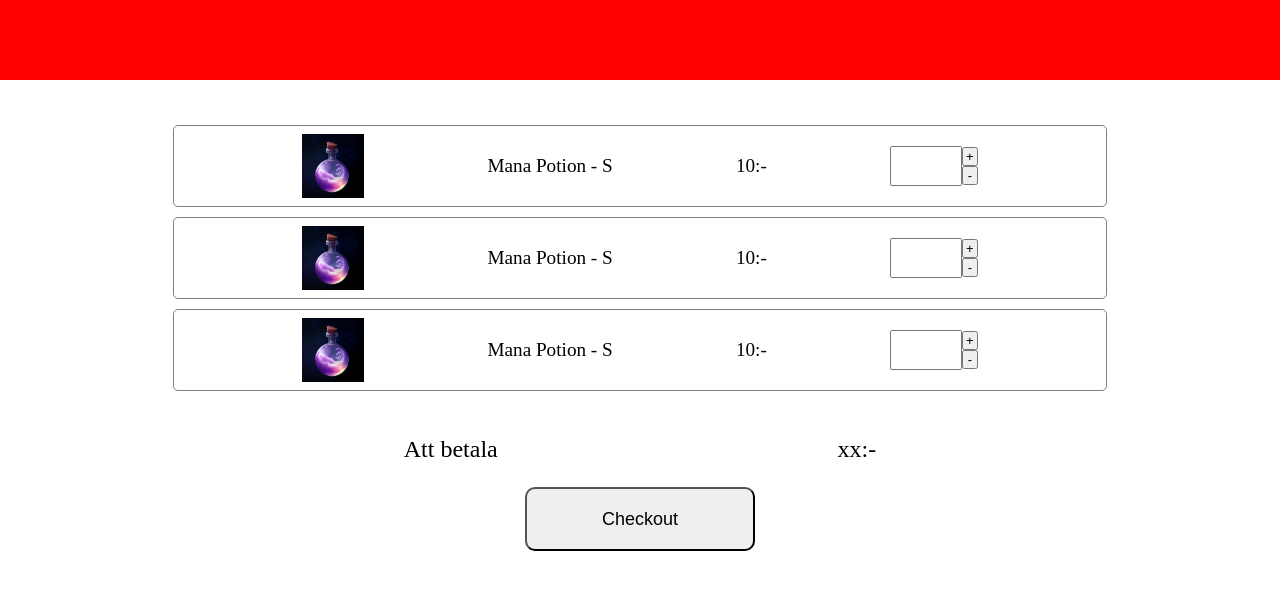
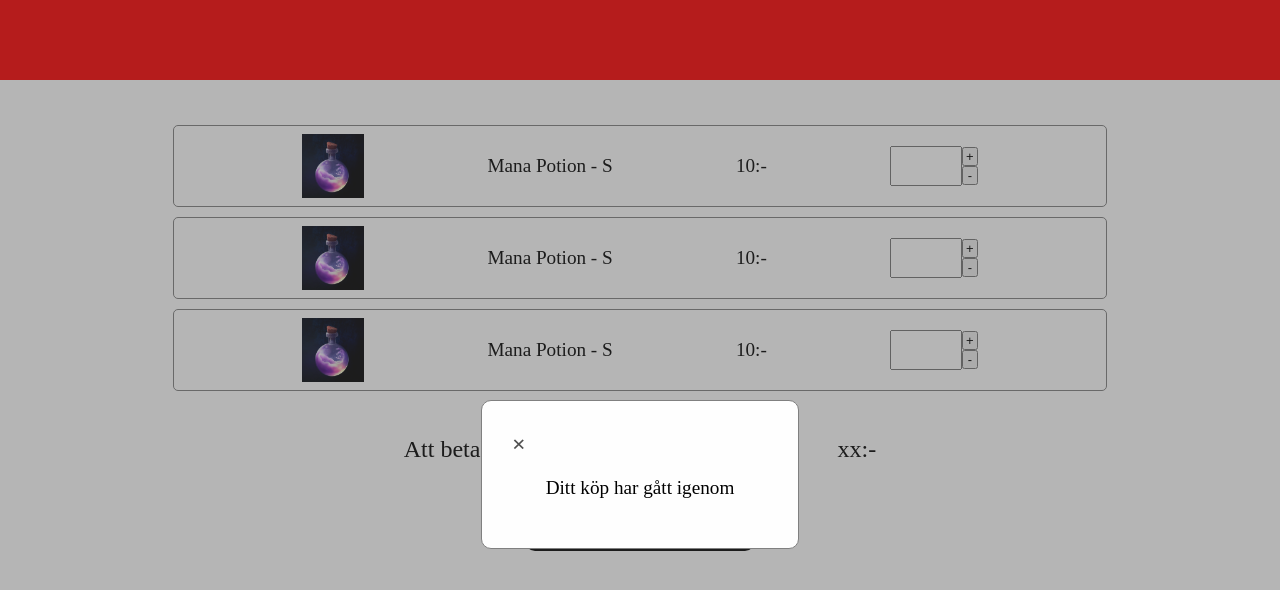
Before and after one commit to MarcusRei/grupp-8-potion-shop, a website built with Parcel: page src/html/checkout_page.html in a window 1280 px wide. Both pictures are taken after a click on the button "Checkout". Built offline with nearby package versions, Linux system fonts and the light colour scheme; files whose address does not match are found by name.

Commit message:
add modal functionality

```diff
--- a/src/html/checkout_page.html
+++ b/src/html/checkout_page.html
@@ -84,7 +84,7 @@
     <div id="checkoutModal" class="modal modalInvisible">
       <div class="modalContent">
         <span class="modalContent__close">&times;</span>
-        <p>Ditt köp har gått igenom</p>
+        <p class="modalContent__text">Ditt köp har gått igenom</p>
       </div>
     </div>
   </body>
--- a/src/scss/_modal.scss
+++ b/src/scss/_modal.scss
@@ -1,3 +1,5 @@
+@use "mixins" as mix;
+
 .modal {
   position: fixed;
   z-index: 1;
@@ -9,17 +11,22 @@
   background-color: rgba(72, 72, 72, 0.4);
 }
 .modalContent {
+  background-color: #fefefe;
   margin: auto;
-  padding: 20px;
+  padding: 10px;
   border: 1px solid grey;
   border-radius: 10px;
-  width: 80%;
+  width: 40%;
+  @include mix.desktop {
+    width: 20%;
+    padding: 30px;
+  }
   //if flex, gör det här
 }
 .modalContent__close {
-  font-size: large;
+  font-size: x-large;
   color: rgb(80, 80, 80);
-  font-weight: bold;
+  font-weight: bolder;
 }
 
 .modalContent__close:hover,
@@ -29,7 +36,12 @@
   cursor: pointer;
   font-weight: 700;
 }
-
+.modalContent__text {
+  text-align: center;
+  @include mix.desktop {
+    font-size: larger;
+  }
+}
 .modalVisible {
   display: block;
 }
--- a/src/ts/checkout_page.ts
+++ b/src/ts/checkout_page.ts
@@ -1,15 +1,12 @@
 //modal function
+export function startModalFunctionality() {
+  var checkoutBtn = document.getElementById("checkoutBtn") as HTMLButtonElement;
+  var closeCross = document.getElementsByClassName(
+    "modalContent__close"
+  )[0] as HTMLSpanElement;
 
-var modal = document.getElementById("checkoutModal") as HTMLDivElement;
-var checkoutBtn = document.getElementById("checkoutBtn") as HTMLButtonElement;
-var closeCross = document.getElementsByClassName(
-  "modalContent__close"
-)[0] as HTMLSpanElement;
-
-export function startModalFunctionality() {
   checkoutBtn.addEventListener("click", () => {
-    // changeModalVisability();
-    console.log("I've been clicked");
+    changeModalVisability();
     //lägg till function för att tömma varukorg
     //lägg till funktion för att skapa om html
   });
@@ -19,6 +16,8 @@ export function startModalFunctionality() {
 }
 
 function changeModalVisability() {
+  var modal = document.getElementById("checkoutModal") as HTMLDivElement;
+
   modal.classList.toggle("modalVisible");
   modal.classList.toggle("modalInvisible");
 }
```
